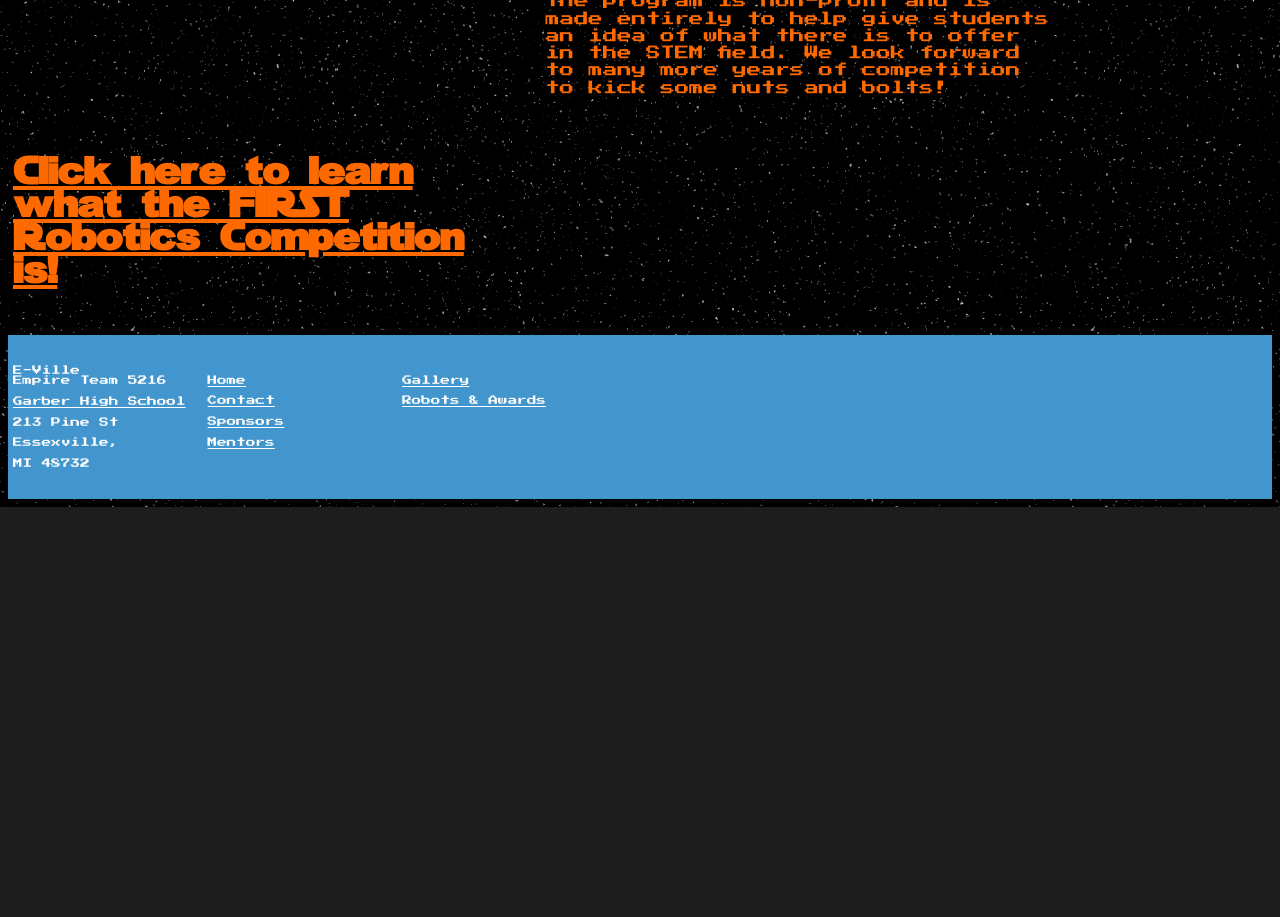
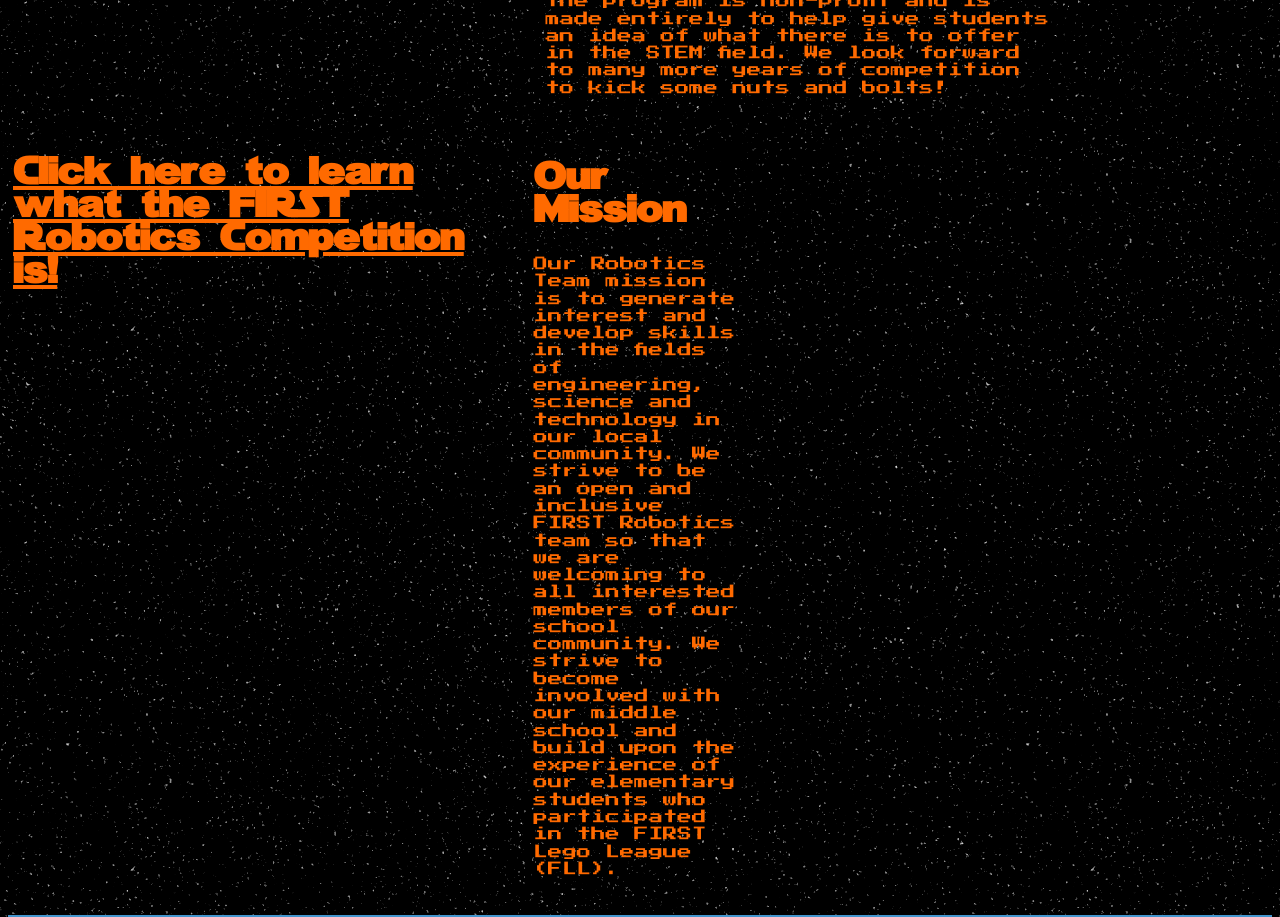
Before and after one commit to GarberRobotics/garberrobotics.github.io, a plain HTML site: page index.html in a window 1280 px wide. Shown: the part 1384-2301 px from the top of the page. Before the commit the page ends 1891 px from the top, so only its background shows below. Drawn offline with Linux system fonts and the light colour scheme.

Commit message:
added our mission (test)

```diff
--- a/index.html
+++ b/index.html
@@ -33,7 +33,11 @@
   <!--  <a style="width:100%">Under strict rules, limited resources, and an intense six-week time limit, teams of students are challenged to raise funds, design a team "brand," hone teamwork skills, and build and program industrial-size robots to play a difficult field game against like-minded competitors. It’s as close to real-world engineering as a student can get. Volunteer professional mentors lend their time and talents to guide each team. Each season ends with an exciting FIRST Championship. -FIRST Website </p> -->
   </div>
   <div class="column">
-
+      <div id="about" class="column">
+    <h1 id="aboutText" style="width:100%">Our Mission</h1>
+    <p class="aboutPText" id="aboutText" style="width:100%">Our Robotics Team mission is to generate interest and develop skills in the fields of engineering, science and technology in our local community. We strive to be an open and inclusive FIRST Robotics team so that we are welcoming to all interested members of our school community. We strive to become involved with our middle school and build upon the experience of our elementary students who participated in the FIRST Lego League (FLL). </p>
+  </div>
+</div>
   </div>
 </div>
 
```
